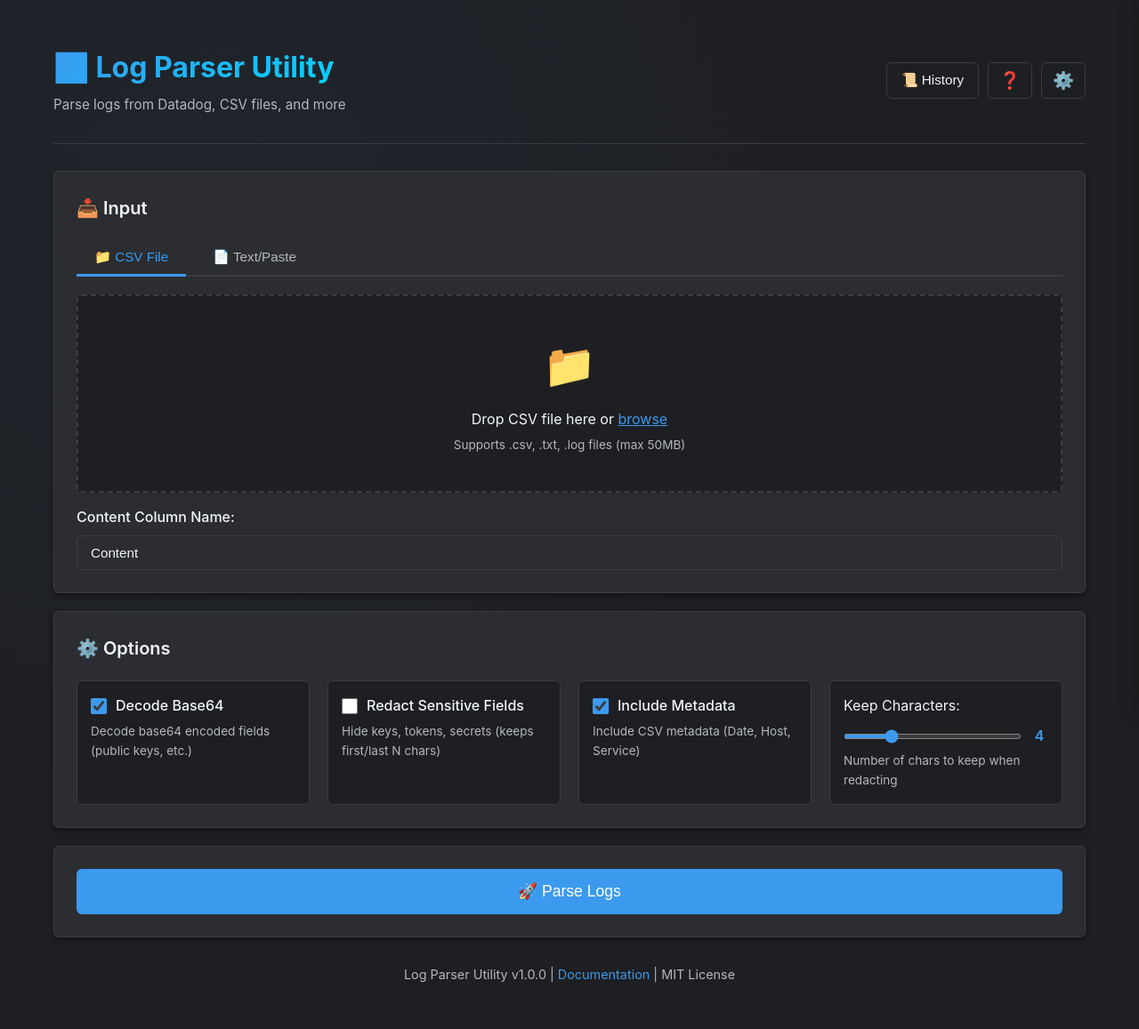
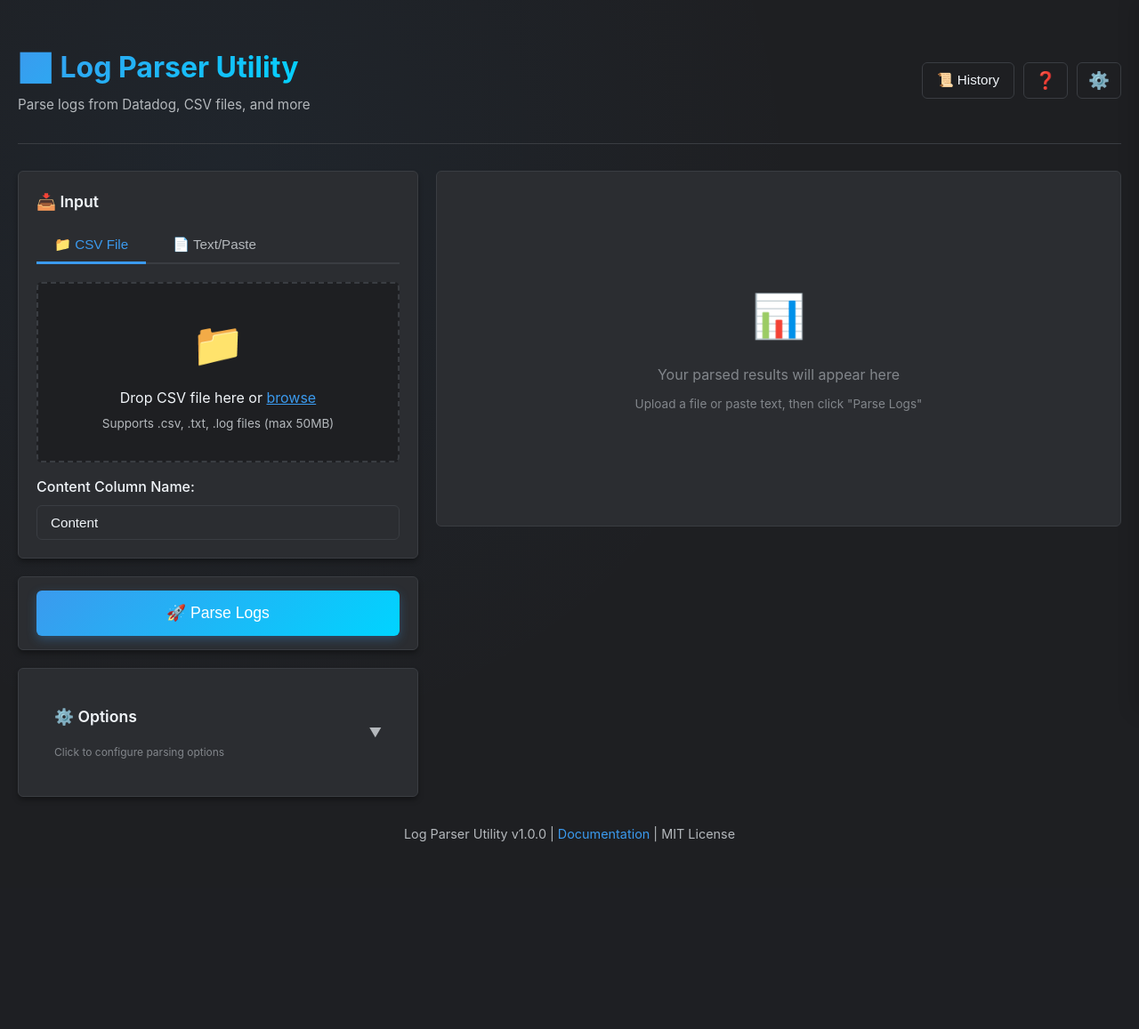
Before and after one commit to pankajy-dev/datadog-log-parser, a Flask app: page / in a window 1280 px wide. Shown: the whole page at 89% size. After the commit the page ends 947 px from the top, so only its background shows below. Run offline with Flask 3, Linux system fonts and the light colour scheme.

Commit message:
UI updates

```diff
--- a/src/web/static/app.js
+++ b/src/web/static/app.js
@@ -478,6 +478,7 @@ function syntaxHighlight(json) {
 function showResults(count, stats) {
     const resultsSection = document.getElementById('results-section');
     const resultsCount = document.getElementById('results-count');
+    const placeholder = document.getElementById('right-panel-placeholder');
 
     let countText = `${count} log${count !== 1 ? 's' : ''} parsed`;
     if (stats) {
@@ -487,10 +488,23 @@ function showResults(count, stats) {
     resultsCount.textContent = countText;
     resultsSection.style.display = 'block';
     resultsSection.classList.add('fade-in');
+
+    // Hide placeholder
+    if (placeholder) {
+        placeholder.classList.add('hidden');
+    }
 }
 
 function hideResults() {
-    document.getElementById('results-section').style.display = 'none';
+    const resultsSection = document.getElementById('results-section');
+    const placeholder = document.getElementById('right-panel-placeholder');
+
+    resultsSection.style.display = 'none';
+
+    // Show placeholder
+    if (placeholder) {
+        placeholder.classList.remove('hidden');
+    }
 }
 
 // Download Results
@@ -589,6 +603,20 @@ function toggleSettings() {
     alert('Settings panel coming soon!');
 }
 
+// Toggle Options Section
+function toggleOptions() {
+    const content = document.getElementById('options-content');
+    const icon = document.getElementById('options-icon');
+
+    if (content.style.display === 'none') {
+        content.style.display = 'block';
+        icon.classList.add('expanded');
+    } else {
+        content.style.display = 'none';
+        icon.classList.remove('expanded');
+    }
+}
+
 // History Functions
 let currentHistoryFilter = { starred: false, search: '' };
 
@@ -682,8 +710,11 @@ function restoreHistory(id) {
     // Close sidebar
     toggleHistory();
 
-    // Scroll to results
-    document.getElementById('results-section').scrollIntoView({ behavior: 'smooth', block: 'start' });
+    // Scroll to results (scroll to top of right panel)
+    const resultsSection = document.getElementById('results-section');
+    if (resultsSection) {
+        resultsSection.scrollIntoView({ behavior: 'smooth', block: 'start' });
+    }
 }
 
 function deleteHistoryEntry(id) {
--- a/src/web/static/style.css
+++ b/src/web/static/style.css
@@ -50,7 +50,7 @@ body {
 }
 
 .container {
-    max-width: 1200px;
+    max-width: 1400px;
     margin: 0 auto;
     padding: 20px;
 }
@@ -87,9 +87,25 @@ body {
 
 /* Main Content */
 .main-content {
+    display: grid;
+    grid-template-columns: 450px 1fr;
+    gap: 20px;
+    align-items: start;
+}
+
+.left-panel {
     display: flex;
     flex-direction: column;
     gap: 20px;
+    position: sticky;
+    top: 20px;
+}
+
+.right-panel {
+    display: flex;
+    flex-direction: column;
+    gap: 20px;
+    min-height: 400px;
 }
 
 /* Section */
@@ -157,7 +173,7 @@ body {
 .upload-area {
     border: 2px dashed var(--border-color);
     border-radius: var(--border-radius);
-    padding: 40px;
+    padding: 30px 20px;
     text-align: center;
     cursor: pointer;
     transition: var(--transition);
@@ -234,12 +250,12 @@ body {
 /* Textarea */
 textarea {
     width: 100%;
-    min-height: 200px;
-    padding: 15px;
+    min-height: 150px;
+    padding: 12px;
     border: 1px solid var(--border-color);
     border-radius: var(--border-radius);
     font-family: 'Monaco', 'Menlo', 'Courier New', monospace;
-    font-size: 0.9rem;
+    font-size: 0.85rem;
     resize: vertical;
     transition: var(--transition);
     background: var(--bg-primary);
@@ -254,16 +270,112 @@ textarea:focus {
 
 /* Options Grid */
 .options-grid {
-    display: grid;
-    grid-template-columns: repeat(auto-fit, minmax(250px, 1fr));
-    gap: 20px;
+    display: flex;
+    flex-direction: column;
+    gap: 12px;
 }
 
 .option-item {
-    padding: 15px;
+    padding: 12px;
     background: var(--bg-secondary);
     border-radius: var(--border-radius);
     border: 1px solid var(--border-color);
+}
+
+.left-panel .section {
+    padding: 20px;
+}
+
+.left-panel .section:has(#parse-btn) {
+    padding: 15px 20px;
+}
+
+.left-panel .section h2 {
+    font-size: 1.1rem;
+    margin-bottom: 15px;
+}
+
+.right-panel .section {
+    padding: 20px;
+}
+
+.right-panel #results-section {
+    min-height: 500px;
+}
+
+.right-panel-placeholder {
+    display: flex;
+    align-items: center;
+    justify-content: center;
+    min-height: 400px;
+    background: var(--bg-primary);
+    border: 1px solid var(--border-color);
+    border-radius: var(--border-radius);
+    color: var(--text-muted);
+    font-size: 1rem;
+    text-align: center;
+    padding: 40px;
+}
+
+.right-panel-placeholder.hidden {
+    display: none;
+}
+
+/* Collapsible Section */
+.collapsible-section {
+    padding: 0;
+    overflow: hidden;
+}
+
+.collapsible-header {
+    display: flex;
+    justify-content: space-between;
+    align-items: center;
+    padding: 20px;
+    cursor: pointer;
+    transition: var(--transition);
+    user-select: none;
+}
+
+.collapsible-header:hover {
+    background: var(--bg-hover);
+}
+
+.collapsible-header h2 {
+    margin: 0;
+    font-size: 1.1rem;
+}
+
+.collapsible-hint {
+    font-size: 0.75rem;
+    color: var(--text-muted);
+    margin: 3px 0 0 0;
+}
+
+.collapse-icon {
+    font-size: 0.9rem;
+    transition: transform 0.3s ease;
+    color: var(--text-secondary);
+}
+
+.collapse-icon.expanded {
+    transform: rotate(-180deg);
+}
+
+.collapsible-content {
+    padding: 0 20px 20px 20px;
+    animation: slideDown 0.3s ease;
+}
+
+@keyframes slideDown {
+    from {
+        opacity: 0;
+        max-height: 0;
+    }
+    to {
+        opacity: 1;
+        max-height: 1000px;
+    }
 }
 
 .checkbox-label {
@@ -283,9 +395,10 @@ textarea:focus {
 }
 
 .option-description {
-    font-size: 0.85rem;
+    font-size: 0.8rem;
     color: var(--text-secondary);
     margin-top: 5px;
+    line-height: 1.3;
 }
 
 /* Slider */
@@ -329,12 +442,13 @@ input[type="range"] {
 }
 
 .btn-primary {
-    background: var(--primary-color);
+    background: linear-gradient(135deg, var(--primary-color), var(--accent-cyan));
     color: white;
     width: 100%;
     justify-content: center;
     font-size: 1.1rem;
     padding: 15px;
+    box-shadow: 0 4px 12px rgba(59, 154, 238, 0.3);
 }
 
 .btn-primary:hover {
@@ -402,7 +516,7 @@ input[type="range"] {
     background: var(--border-color);
     border-radius: 2px;
     overflow: hidden;
-    margin: 20px 0;
+    margin: 10px 0 0 0;
 }
 
 .progress-fill {
@@ -461,7 +575,7 @@ input[type="range"] {
     border: 1px solid var(--border-color);
     border-radius: var(--border-radius);
     padding: 20px;
-    max-height: 600px;
+    max-height: 70vh;
     overflow: auto;
 }
 
@@ -864,6 +978,20 @@ input[type="range"] {
 }
 
 /* Responsive Design */
+@media (max-width: 1024px) {
+    .main-content {
+        grid-template-columns: 1fr;
+    }
+
+    .left-panel {
+        position: static;
+    }
+
+    .right-panel {
+        min-height: auto;
+    }
+}
+
 @media (max-width: 768px) {
     .container {
         padding: 15px;
@@ -877,10 +1005,6 @@ input[type="range"] {
 
     .header-content h1 {
         font-size: 1.5rem;
-    }
-
-    .options-grid {
-        grid-template-columns: 1fr;
     }
 
     .results-header {
--- a/src/web/templates/index.html
+++ b/src/web/templates/index.html
@@ -24,6 +24,8 @@
 
         <!-- Main Content -->
         <div class="main-content">
+            <!-- Left Panel -->
+            <div class="left-panel">
                 <!-- Input Section -->
                 <div class="section">
                 <h2>📥 Input</h2>
@@ -58,9 +60,28 @@ Received event id:&quot;123&quot; type:&quot;test&quot; data:{field:&quot;value&
                 </div>
             </div>
 
-            <!-- Options Section -->
+                <!-- Parse Button -->
                 <div class="section">
+                    <button class="btn-primary" id="parse-btn" onclick="parseLog()">
+                        🚀 Parse Logs
+                    </button>
+                </div>
+
+                <!-- Progress Bar -->
+                <div id="progress-bar" class="progress-bar" style="display: none;">
+                    <div class="progress-fill"></div>
+                </div>
+
+            <!-- Options Section (Collapsible) -->
+            <div class="section collapsible-section">
+                <div class="collapsible-header" onclick="toggleOptions()">
+                    <div>
                         <h2>⚙️ Options</h2>
+                        <p class="collapsible-hint">Click to configure parsing options</p>
+                    </div>
+                    <span class="collapse-icon" id="options-icon">▼</span>
+                </div>
+                <div class="collapsible-content" id="options-content" style="display: none;">
                 <div class="options-grid">
                     <div class="option-item">
                         <label class="checkbox-label">
@@ -96,17 +117,18 @@ Received event id:&quot;123&quot; type:&quot;test&quot; data:{field:&quot;value&
                     </div>
                 </div>
                 </div>
-
-            <!-- Parse Button -->
-            <div class="section">
-                <button class="btn-primary" id="parse-btn" onclick="parseLog()">
-                    🚀 Parse Logs
-                </button>
+            </div>
             </div>
 
-            <!-- Progress Bar -->
-            <div id="progress-bar" class="progress-bar" style="display: none;">
-                <div class="progress-fill"></div>
+            <!-- Right Panel -->
+            <div class="right-panel">
+                <!-- Placeholder -->
+                <div id="right-panel-placeholder" class="right-panel-placeholder">
+                    <div>
+                        <div style="font-size: 3rem; margin-bottom: 15px;">📊</div>
+                        <p>Your parsed results will appear here</p>
+                        <p style="font-size: 0.85rem; margin-top: 10px;">Upload a file or paste text, then click "Parse Logs"</p>
+                    </div>
                 </div>
 
                 <!-- Results Section -->
@@ -138,6 +160,7 @@ Received event id:&quot;123&quot; type:&quot;test&quot; data:{field:&quot;value&
                             <p id="error-text"></p>
                         </div>
                         <button class="btn-icon" onclick="closeError()">✕</button>
+                    </div>
                 </div>
             </div>
         </div>
```
Lines whose indentation alone changed are shown as unchanged.
